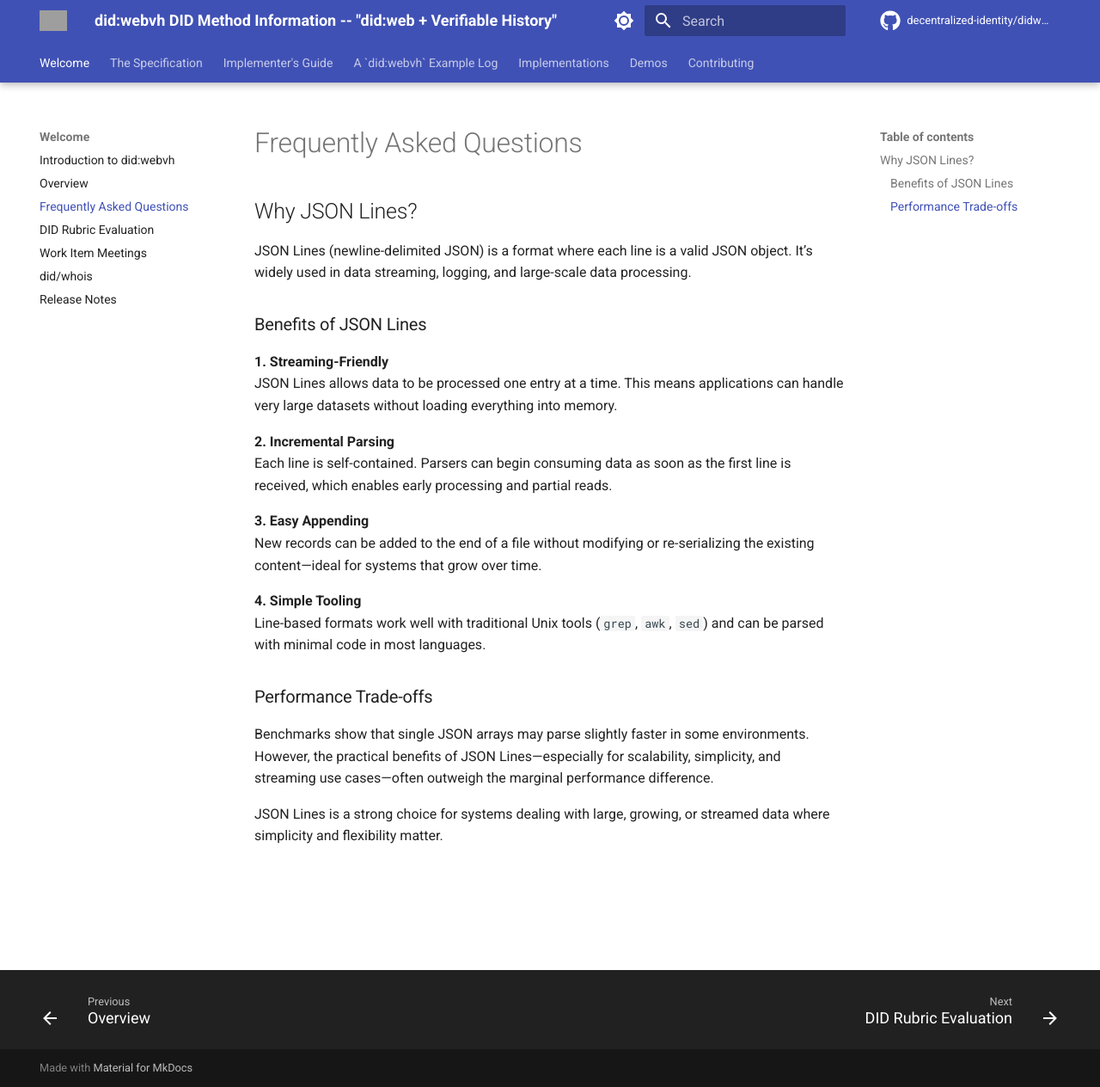
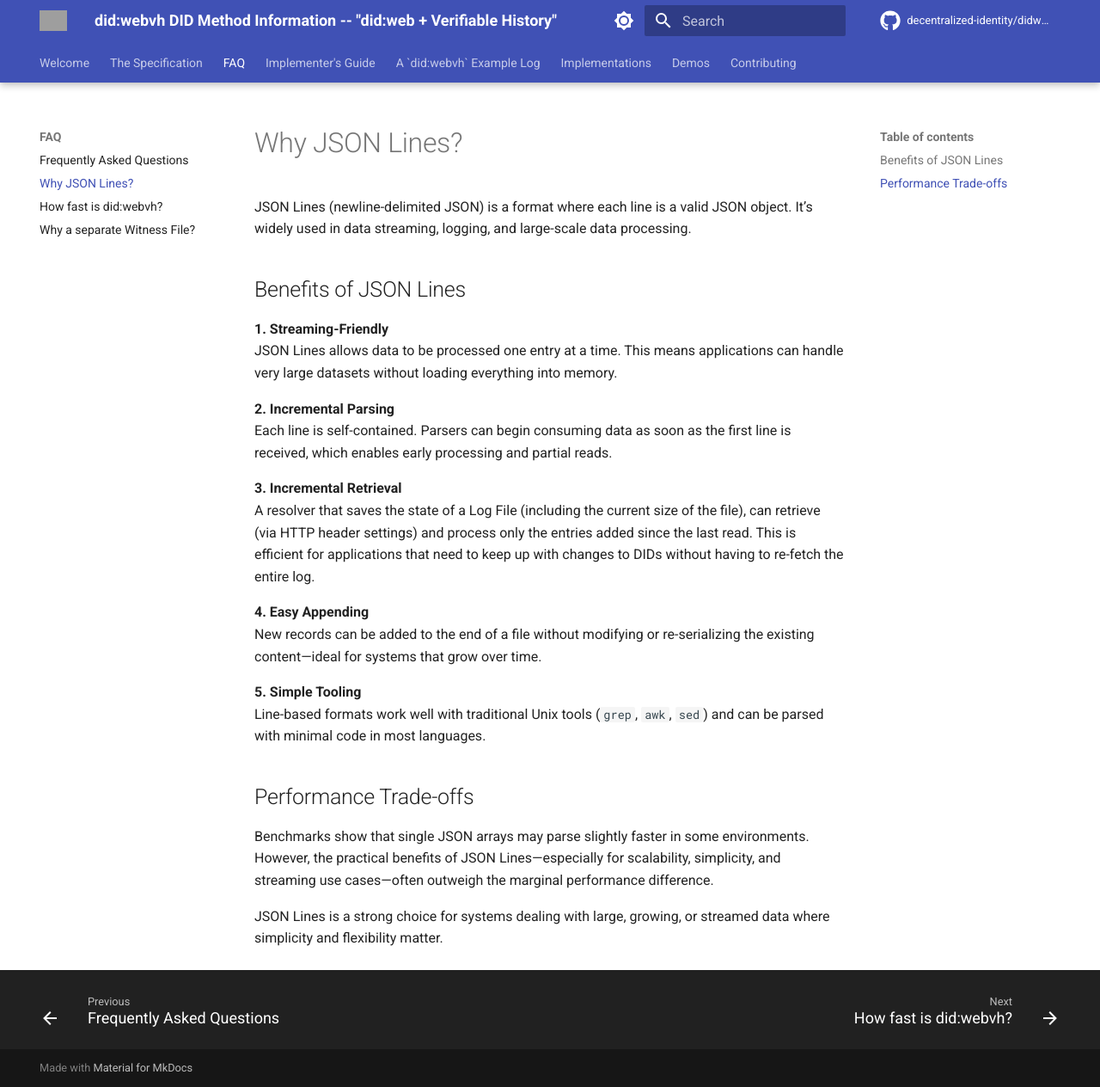
Before and after one commit to swcurran/didwebvh-info, an MkDocs documentation site: the page built from docs/faq/JSONLines.md, in a window 1280 px wide and 1264 px high. Shown: the whole window at 86% size. Built offline with MkDocs 1.6.1 and Material for MkDocs 9.7.7, drawn with Linux system fonts in a browser that asks for light colours; comment, search, counter and statistics services are not loaded; the version menu is left out; grey boxes are pictures that could not be loaded.

Commit message:
Updated FAQ section with performance and why the witness file added
Signed-off-by: Stephen Curran <swcurran@gmail.com>

```diff
--- a/docs/faq.md
+++ b/docs/faq/JSONLines.md
@@ -12,13 +10,16 @@ JSON Lines allows data to be processed one entry at a time. This means applicati
 **2. Incremental Parsing**
 Each line is self-contained. Parsers can begin consuming data as soon as the first line is received, which enables early processing and partial reads.
 
-**3. Easy Appending**
+**3. Incremental Retrieval**
+A resolver that saves the state of a Log File (including the current size of the file), can retrieve (via HTTP header settings) and process only the entries added since the last read. This is efficient for applications that need to keep up with changes to DIDs without having to re-fetch the entire log.
+
+**4. Easy Appending**
 New records can be added to the end of a file without modifying or re-serializing the existing content—ideal for systems that grow over time.
 
-**4. Simple Tooling**
+**5. Simple Tooling**
 Line-based formats work well with traditional Unix tools (`grep`, `awk`, `sed`) and can be parsed with minimal code in most languages.
 
-### Performance Trade-offs
+## Performance Trade-offs
 
 Benchmarks show that single JSON arrays may parse slightly faster in some environments. However, the practical benefits of JSON Lines—especially for scalability, simplicity, and streaming use cases—often outweigh the marginal performance difference.
 
--- a/mkdocs.yml
+++ b/mkdocs.yml
@@ -80,13 +80,17 @@ nav:
 - Welcome:
     - Introduction to did:webvh: README.md
     - Overview: overview.md
-    - Frequently Asked Questions: faq.md
     - DID Rubric Evaluation: did-rubric-evaluation.md
     - Work Item Meetings: agenda.md
     - did/whois: whois.md
     - Release Notes: version.md
 - The Specification:
     - Specification: specification.md
+- FAQ:
+    - Frequently Asked Questions: faq/README.md
+    - Why JSON Lines?: faq/JSONLines.md
+    - How fast is did:webvh?: faq/Performance.md
+    - Why a separate Witness File?: faq/WitnessFile.md
 - Implementer's Guide:
     - The `did:webvh` Implementer's Guide: implementers-guide/README.md
     - Implementing a `did:webvh` Resolver: implementers-guide/resolver-algorithm.md
```
Also changed, not shown: other parts of docs/faq/JSONLines.md (+2 -4 lines), docs/faq/Performance.md (added, +34 -0 lines), docs/faq/README.md (added, +5 -0 lines), docs/faq/WitnessFile.md (added, +66 -0 lines), docs/implementations/README.md (+1 -1 lines).
